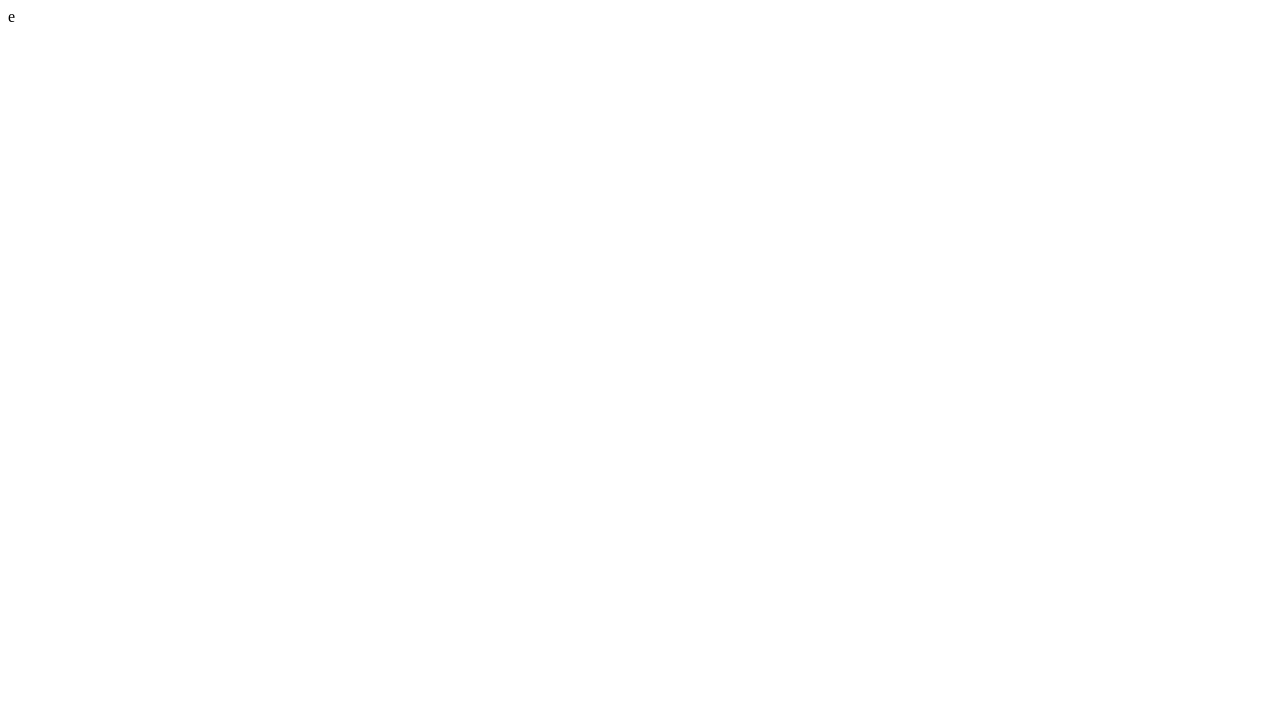
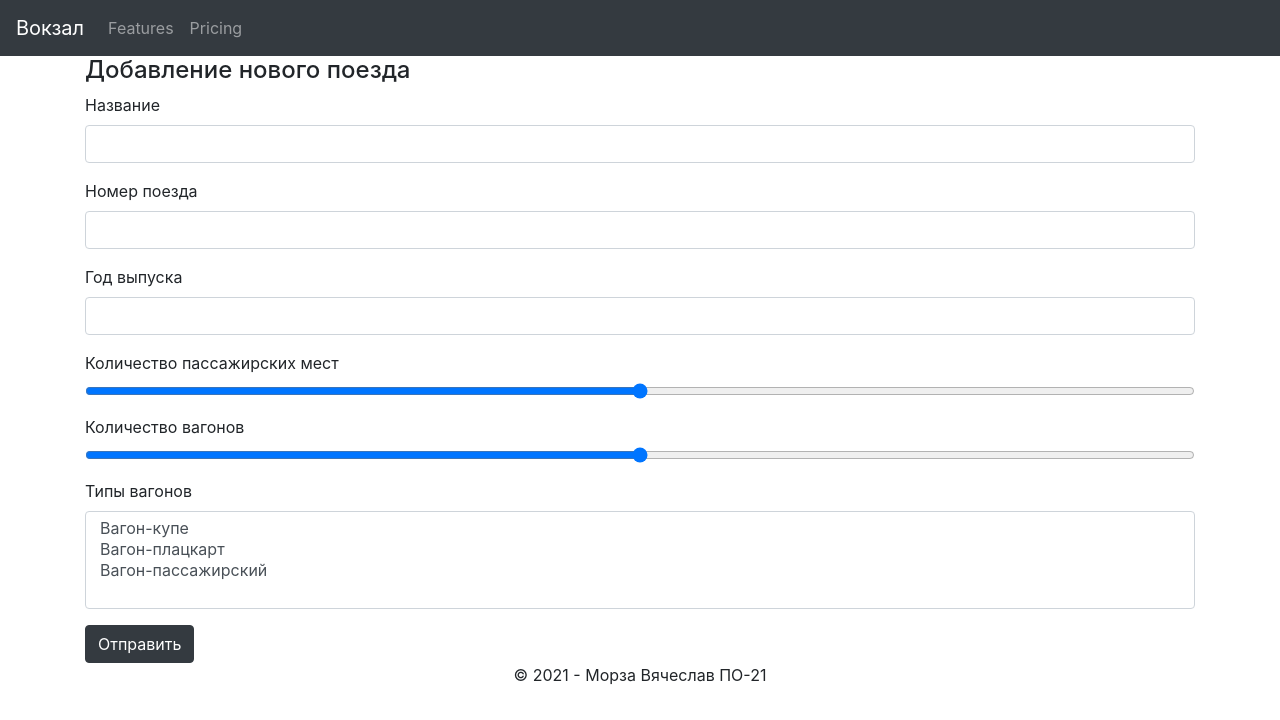
Before and after one commit to cxxxxxxd/gsu-railway, a website: page trains.html in a window 1280 px wide. Drawn offline with nearby package versions, Linux system fonts and the light colour scheme.

Commit message:
add html template and train form

```diff
--- a/index.html
+++ b/index.html
@@ -1,3 +1,59 @@
-<h1>dragonbornnpm </h1>
-<h2>My git</h2>
-<h3>hi</h3>
+<!DOCTYPE html>
+<html>
+
+<head>
+    <meta charset="utf-8">
+    <title>Вокзал</title>
+    <link rel="stylesheet" type="text/css" href="styles/style.css" />
+    <link rel="stylesheet" type="text/css" href="node_modules/bootstrap/dist/css/bootstrap.min.css" />
+    <script type="text/javascript" src="node_modules/jquery/dist/jquery.min.js"></script>
+    <script type="text/javascript" src="node_modules/bootstrap/dist/js/bootstrap.min.js"></script>
+</head>
+
+<body>
+    <nav class="navbar navbar-expand-md navbar-dark bg-dark">
+        <a class="navbar-brand" href="#">Вокзал</a>
+        <button class="navbar-toggler" type="button" data-toggle="collapse" data-target="#navbarNav"
+            aria-controls="navbarNav" aria-expanded="false" aria-label="Toggle navigation">
+            <span class="navbar-toggler-icon"></span>
+        </button>
+        <div class="collapse navbar-collapse" id="navbarNav">
+            <ul class="navbar-nav">
+                <li class="nav-item">
+                    <a class="nav-link" href="#">Features</a>
+                </li>
+                <li class="nav-item">
+                    <a class="nav-link" href="#">Pricing</a>
+                </li>
+            </ul>
+        </div>
+    </nav>
+    <div class="container">
+        <br />
+        <div class="row">
+            <div class="col-md">
+                <p class="text-center">
+                    <a class="btn btn-dark" href="trains.html">Поезд</a>
+                </p>
+            </div>
+            <div class="col-md">
+                <p class="text-center">
+                    <a class="btn btn-dark" href="routes.html">Рейс</a>
+                </p>
+            </div>
+            <div class="col-md">
+                <p class="text-center">
+                    <a class="btn btn-dark" href="passengers.html">Пассажир</a>
+                </p>
+            </div>
+        </div>
+    </div>
+    <footer>
+        <div class="copyrights">
+            <p class="text-center">&copy; 2021 - Морза Вячеслав ПО-21</p>
+        </div>
+    </footer>
+
+</body>
+
+</html>
--- a/trains.html
+++ b/trains.html
@@ -1 +1,73 @@
-e
+<!DOCTYPE html>
+<html>
+
+<head>
+    <meta charset="utf-8">
+    <title>Вокзал</title>
+    <link rel="stylesheet" type="text/css" href="styles/style.css" />
+    <link rel="stylesheet" type="text/css" href="node_modules/bootstrap/dist/css/bootstrap.min.css" />
+    <script type="text/javascript" src="node_modules/jquery/dist/jquery.min.js"></script>
+    <script type="text/javascript" src="node_modules/bootstrap/dist/js/bootstrap.min.js"></script>
+</head>
+
+<body>
+    <nav class="navbar navbar-expand-md navbar-dark bg-dark">
+        <a class="navbar-brand" href="#">Вокзал</a>
+        <button class="navbar-toggler" type="button" data-toggle="collapse" data-target="#navbarNav"
+            aria-controls="navbarNav" aria-expanded="false" aria-label="Toggle navigation">
+            <span class="navbar-toggler-icon"></span>
+        </button>
+        <div class="collapse navbar-collapse" id="navbarNav">
+            <ul class="navbar-nav">
+                <li class="nav-item">
+                    <a class="nav-link" href="#">Features</a>
+                </li>
+                <li class="nav-item">
+                    <a class="nav-link" href="#">Pricing</a>
+                </li>
+            </ul>
+        </div>
+    </nav>
+    <div class="container">
+        <h4>Добавление нового поезда</h4>
+        <form>
+            <div class="form-group">
+                <label for="trainName">Название</label>
+                <input type="text" class="form-control" id="trainName" />
+            </div>
+            <div class="form-group">
+                <label for="trainNumber">Номер поезда</label>
+                <input type="text" class="form-control" id="trainNumber" />
+            </div>
+            <div class="form-group">
+                <label for="trainProductionYear">Год выпуска</label>
+                <input type="number" class="form-control" id="trainProductionYear" />
+            </div>
+            <div class="form-group">
+                <label for="trainCountPass">Количество пассажирских мест</label>
+                <input type="range" class="form-control-range" id="trainCountPass" />
+            </div>
+            <div class="form-group">
+                <label for="trainCountCarriage">Количество вагонов</label>
+                <input type="range" class="form-control-range" id="trainCountCarriage" />
+            </div>
+            <div class="form-group">
+                <label for="trainCarrigeTypes">Типы вагонов</label>
+                <select multiple class="form-control" id="trainCarrigeTypes">
+                    <option>Вагон-купе</option>
+                    <option>Вагон-плацкарт</option>
+                    <option>Вагон-пассажирский</option>
+                </select>
+            </div>
+            <input type="submit" class="btn btn-dark" value="Отправить" />
+        </form>
+    </div>
+    <footer>
+        <div class="copyrights">
+            <p class="text-center">&copy; 2021 - Морза Вячеслав ПО-21</p>
+        </div>
+    </footer>
+
+</body>
+
+</html>
```
